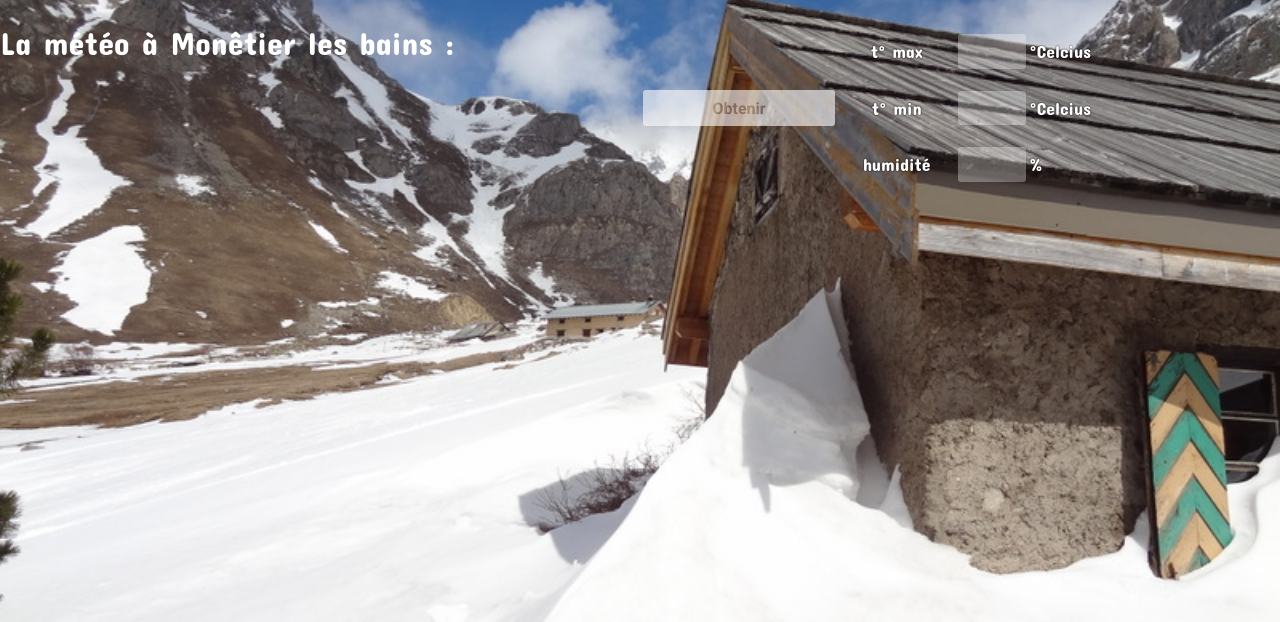
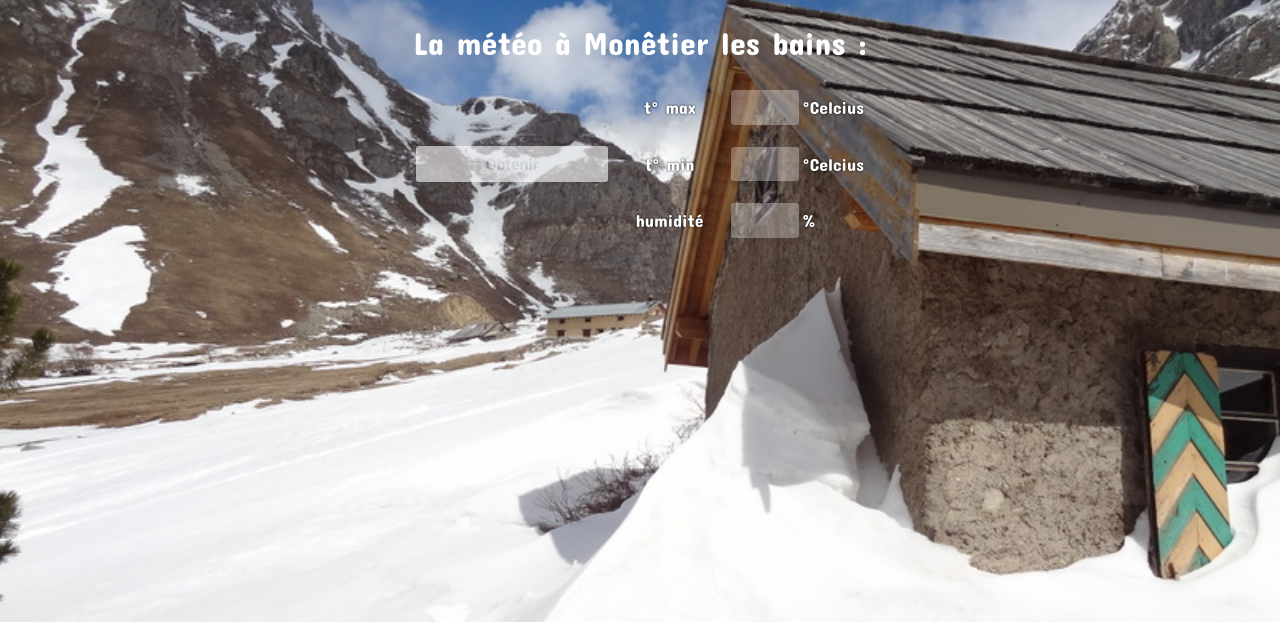
Before and after one commit to alixpel/alixpel.github.io, a plain HTML site: page meteoindex.html in a window 1280 px wide. Shown: the part 178-800 px from the top of the page. Drawn offline with nearby package versions, Linux system fonts and the light colour scheme.

Commit message:
fix .lameteo

```diff
--- a/meteostyle.css
+++ b/meteostyle.css
@@ -10,12 +10,12 @@ body{
 	background-size: cover;
 }
 
-.lameteo {
+/*.lameteo {
 	display: flex;
 	flex-direction: row;
 	justify-content: space-between;
 	margin: auto;
-}
+}*/
 
 .temp {
 	display: flex;
```
